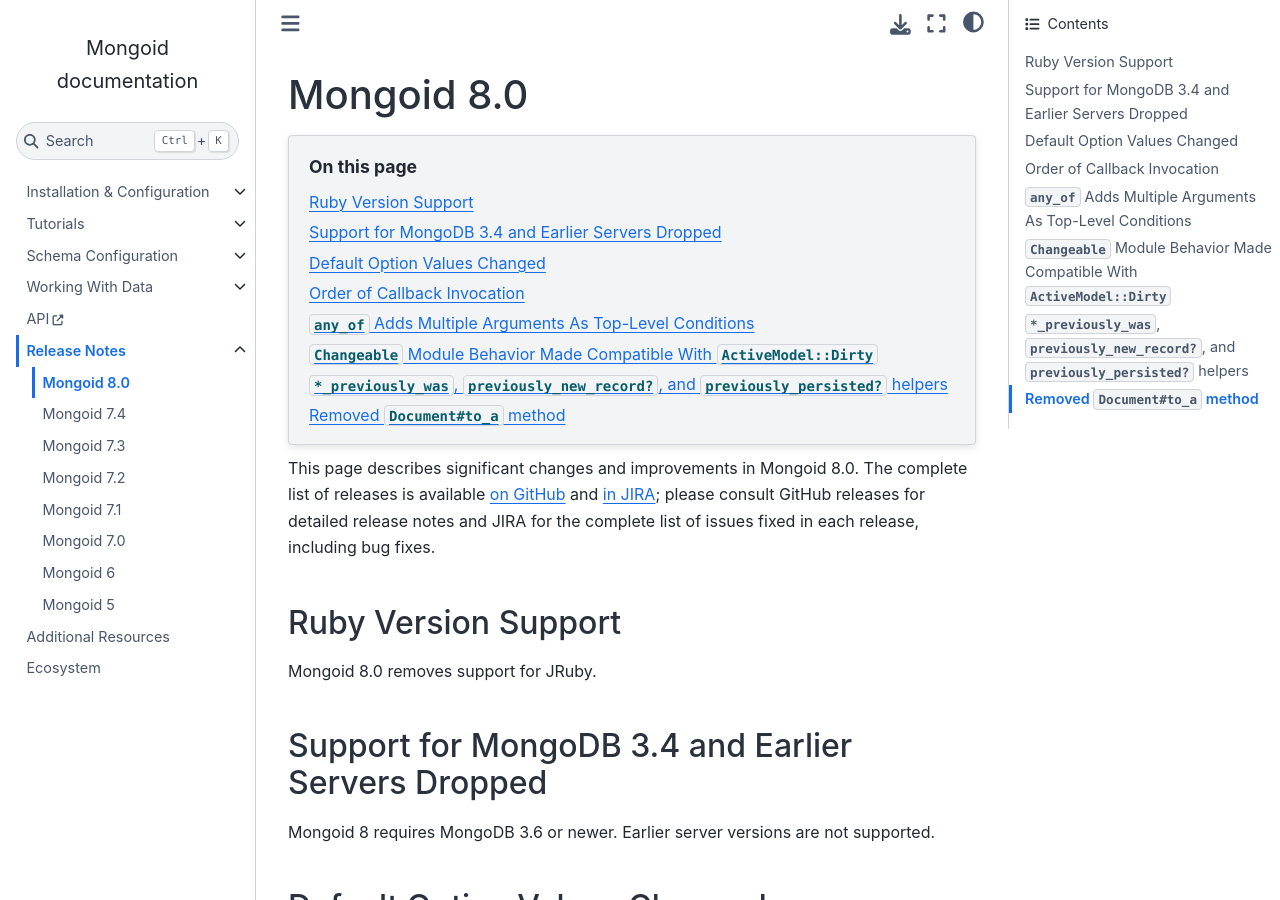
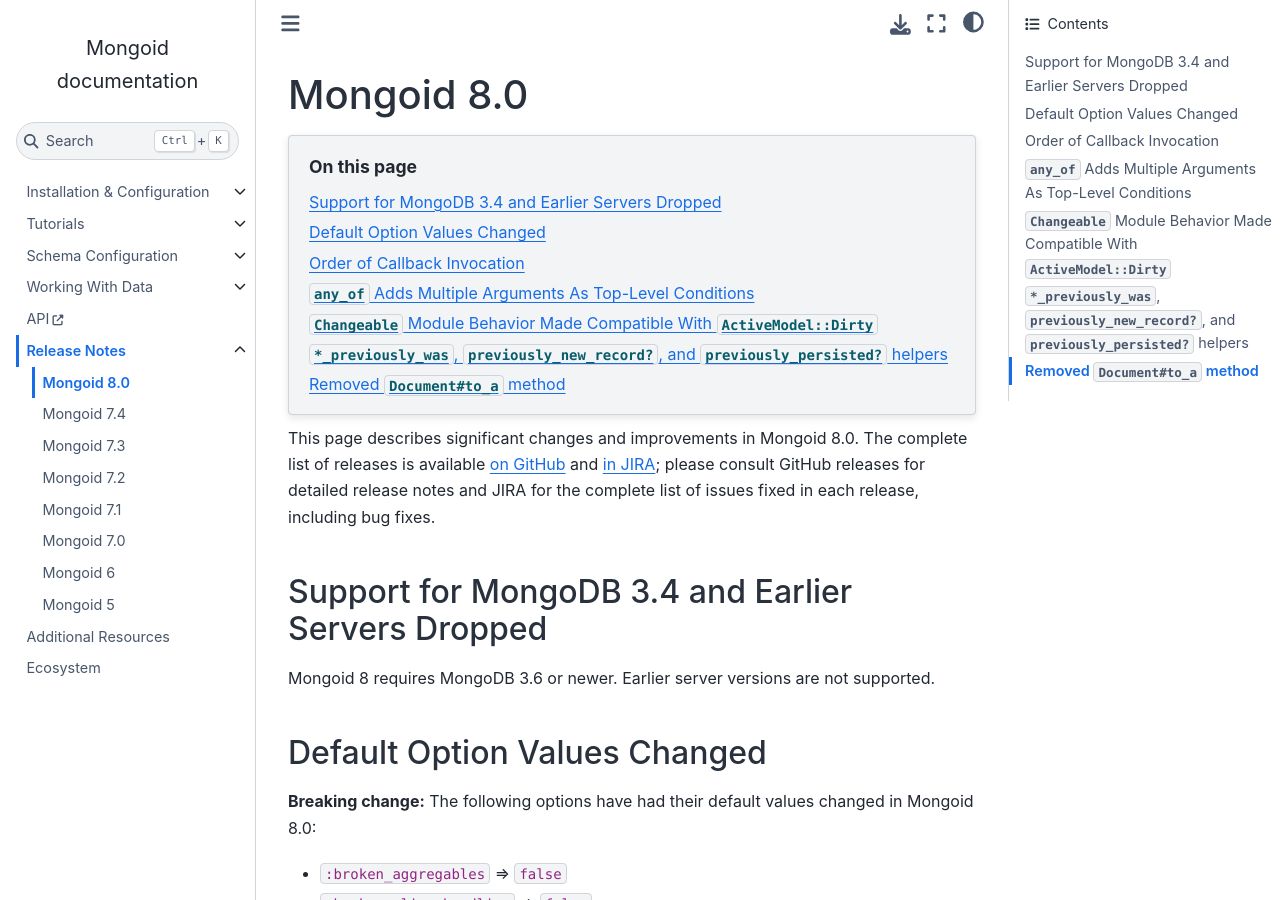
Before and after one commit to i80and/docs-mongoid, a Sphinx documentation site: the page built from docs/release-notes/mongoid-8.0.txt, in a window 1280 px wide and 900 px high. Built offline with Sphinx 7.4.7 and the Sphinx Book theme 1.1.4, drawn with Linux system fonts in a browser that asks for light colours.

Commit message:
MONGOID-5268 remove the removal of JRuby support from documentation (#5259)
Co-authored-by: Oleg Pudeyev <code@olegp.name>

```diff
--- a/docs/release-notes/mongoid-8.0.txt
+++ b/docs/release-notes/mongoid-8.0.txt
@@ -16,12 +16,6 @@ The complete list of releases is available `on GitHub
 <https://jira.mongodb.org/projects/MONGOID?selectedItem=com.atlassian.jira.jira-projects-plugin:release-page>`_;
 please consult GitHub releases for detailed release notes and JIRA for
 the complete list of issues fixed in each release, including bug fixes.
-
-
-Ruby Version Support
---------------------
-
-Mongoid 8.0 removes support for JRuby.
 
 
 Support for MongoDB 3.4 and Earlier Servers Dropped
```
